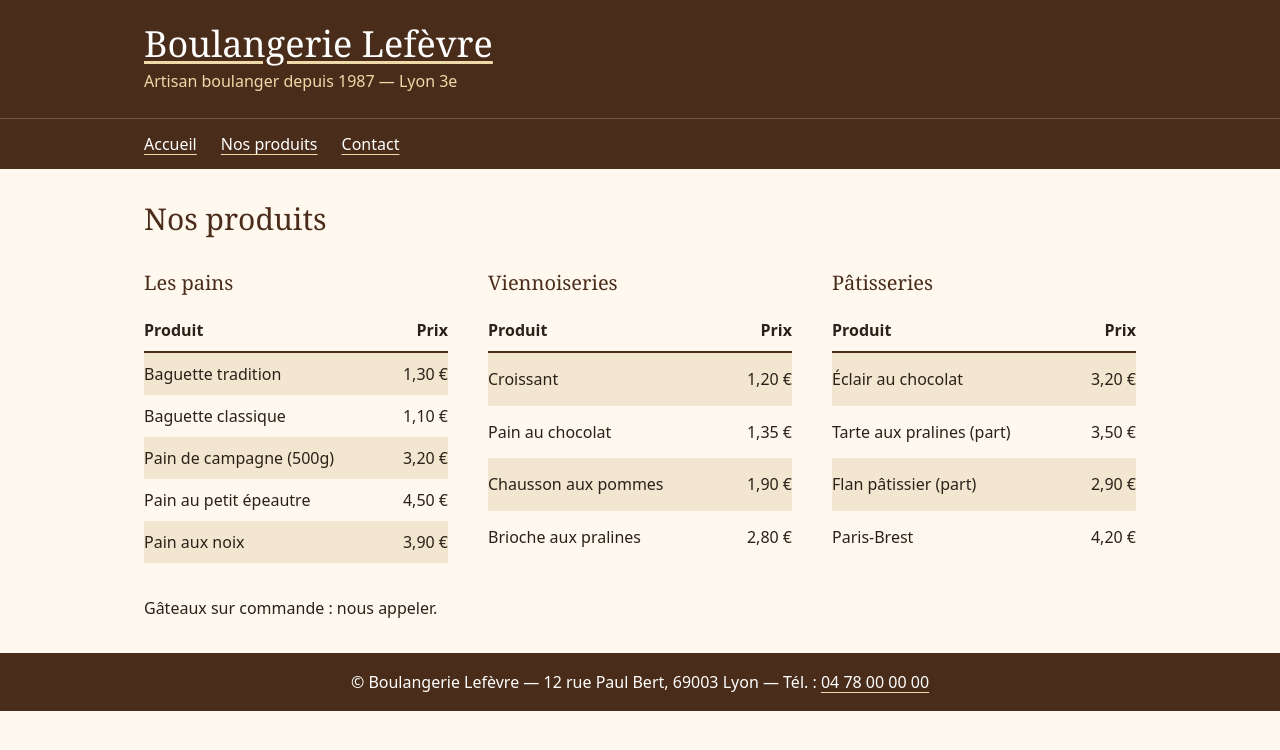
After one commit to stevendarboux-a11y/-refonte-boulangerie-cursor, a PHP site: page /produits.php in a window 1280 px wide. The commit adds this page. Shown: the top 750 px of the page. Run offline with PHP 8.4, Linux system fonts and the light colour scheme.

Commit message:
feat: ajout de la page produits avec affichage dynamique des catégories et produits

```diff
--- /dev/null
+++ b/site/public/produits.php
@@ -0,0 +1,37 @@
+<?php
+
+declare(strict_types=1);
+
+require __DIR__ . '/../includes/bootstrap.php';
+
+$produits = require __DIR__ . '/../data/produits.php';
+
+$titre = 'Nos produits';
+$page = 'produits';
+
+require __DIR__ . '/../includes/header.php';
+?>
+<h1 class="font-serif text-3xl text-brun">Nos produits</h1>
+<div class="mt-8 grid grid-cols-1 gap-10 lg:grid-cols-3">
+<?php foreach ($produits['categories'] as $categorie): ?>
+  <table class="w-full border-collapse text-left">
+    <caption class="mb-3 text-left font-serif text-xl text-brun"><?= e($categorie['titre']) ?></caption>
+    <thead>
+      <tr class="border-b-2 border-brun">
+        <th scope="col" class="py-2 pr-4 font-semibold">Produit</th>
+        <th scope="col" class="py-2 text-right font-semibold">Prix</th>
+      </tr>
+    </thead>
+    <tbody>
+<?php foreach ($categorie['produits'] as $produit): ?>
+      <tr class="odd:bg-sable">
+        <td class="py-2 pr-4"><?= e($produit['nom']) ?></td>
+        <td class="whitespace-nowrap py-2 text-right"><?= e($produit['prix']) ?></td>
+      </tr>
+<?php endforeach; ?>
+    </tbody>
+  </table>
+<?php endforeach; ?>
+</div>
+<p class="mt-8"><?= e($produits['commande']) ?></p>
+<?php require __DIR__ . '/../includes/footer.php';
```
Also changed, not shown: site/public/css/app.css.
